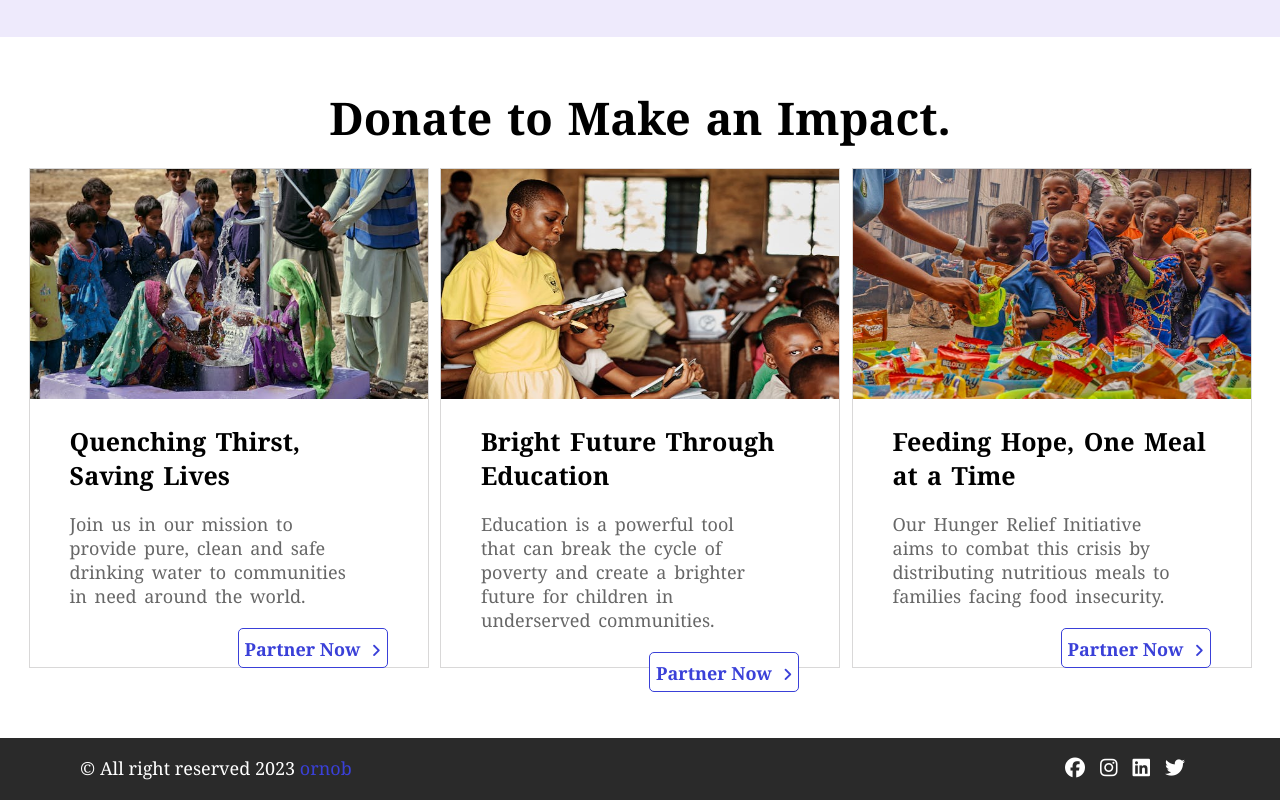
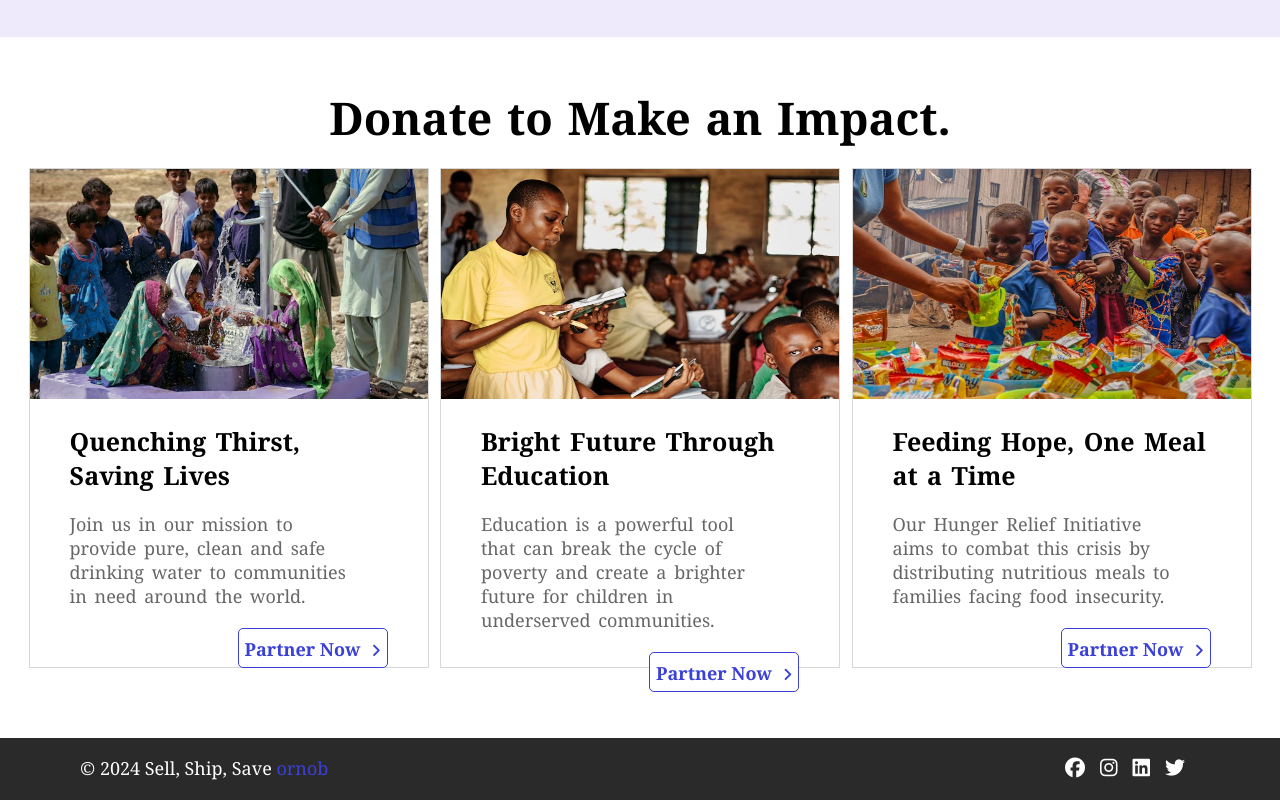
Before and after one commit to pwz2k/charitywebsite, a plain HTML site: page index.html in a window 1280 px wide. Shown: the part 1891-2691 px from the top of the page. Drawn offline with Linux system fonts and the light colour scheme.

Commit message:
Update index.html

```diff
--- a/index.html
+++ b/index.html
@@ -112,7 +112,7 @@
             </div>
         </div>
         <div class="footer">
-            <div class="left">© All right reserved 2023 <p>ornob</p></div>
+            <div class="left">© 2024 Sell, Ship, Save <p>ornob</p></div>
             <div class="right">
                 <div class="icon"><a href="#"><i class="fa-brands fa-facebook"></i></a></div>
                 <div class="icon"><a href="#"><i class="fa-brands fa-instagram"></i></a></div>
```
